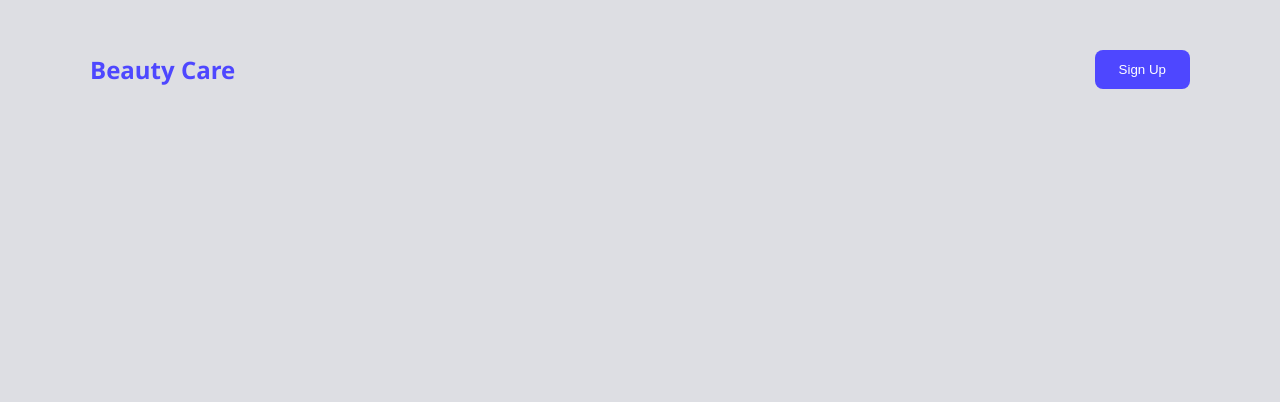
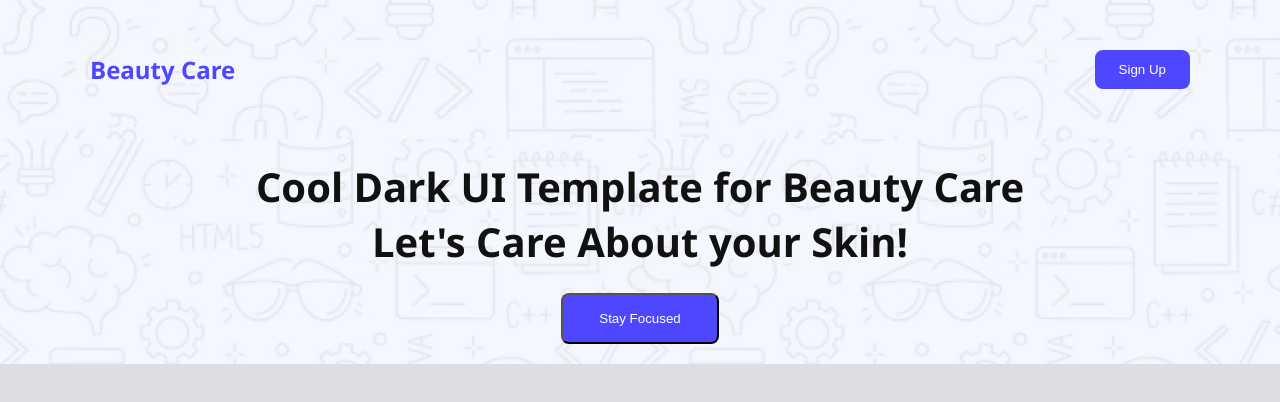
Before and after one commit to itsmeasad/assignment-final, a plain HTML site: page index.html in a window 1280 px wide. Drawn offline with Linux system fonts and the light colour scheme.

Commit message:
added hero section

```diff
--- a/index.html
+++ b/index.html
@@ -14,4 +14,12 @@
     </nav>
   </header>
 
+<main class="hero hero-bg">
+    <div class="hero-content">
+      <h1>Cool Dark UI Template for Beauty Care Let's Care About your Skin!</h1>
+      <button class="cta-btn">Stay Focused</button>
+    </div>
+  </main>
+
+
 </body>
--- a/style.css
+++ b/style.css
@@ -13,7 +13,7 @@ body, html {
   color: #111;
 }
 
-/* Navbar */
+
 .navbar {
   max-width: 1140px;
   margin: 0 auto;
@@ -38,3 +38,36 @@ body, html {
   font-weight: 500;
   cursor: pointer;
 }
+
+
+.hero-bg {
+  background-image: url('./Assets/Hero-bg.png');
+}
+.hero {
+  background-size: cover;
+  background-position: center;
+  display: flex;
+  justify-content: center;
+  align-items: center;
+  padding: 20px;
+}
+
+.hero-content {
+  text-align: center;
+  max-width: 800px;
+}
+
+.hero-content h1 {
+  font-size: 40px;
+  font-weight: 700;
+  margin-bottom: 24px;
+}
+
+.cta-btn {
+  background-color: #4E47FF;
+  color: white;
+  border-radius: 5px;
+  padding: 16px 36px;
+  border-radius: 8px;
+  cursor: pointer;
+}
```
